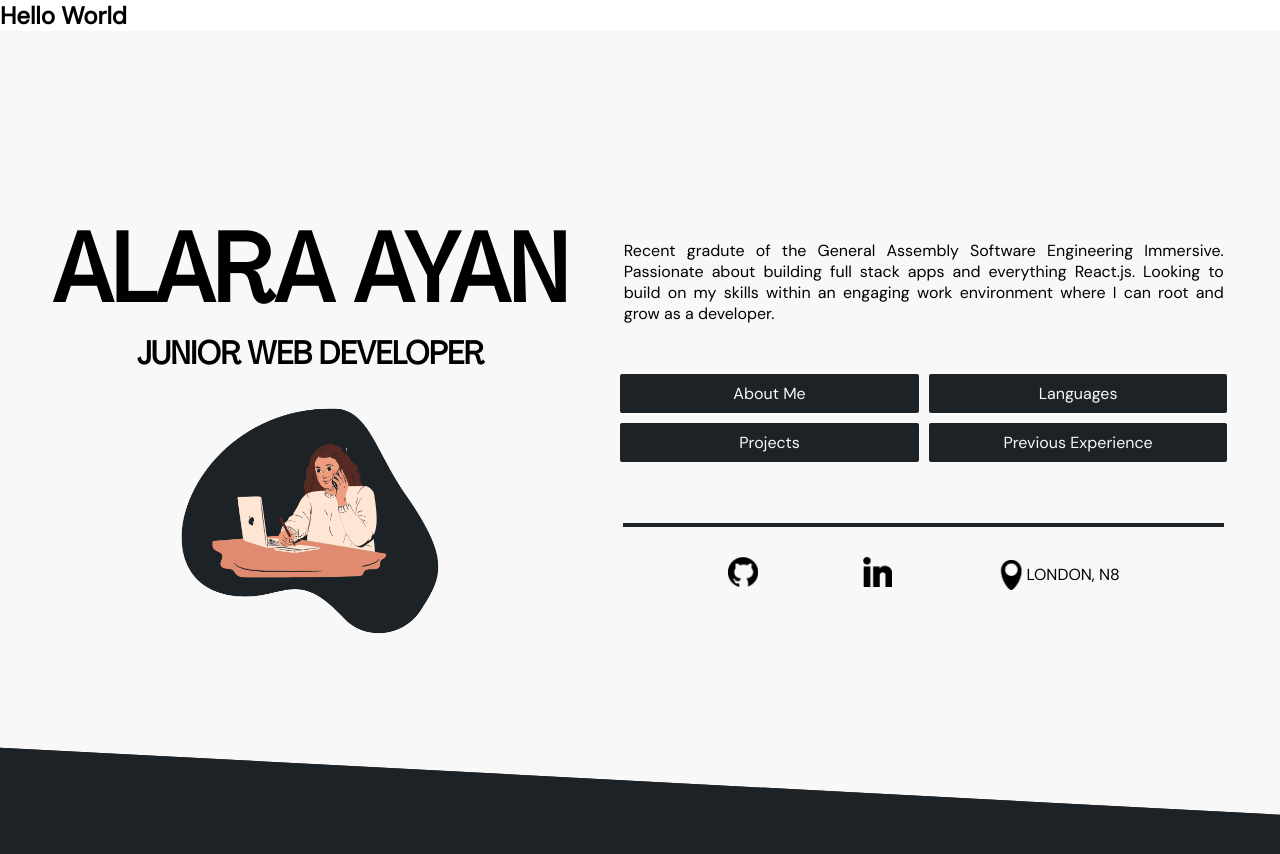
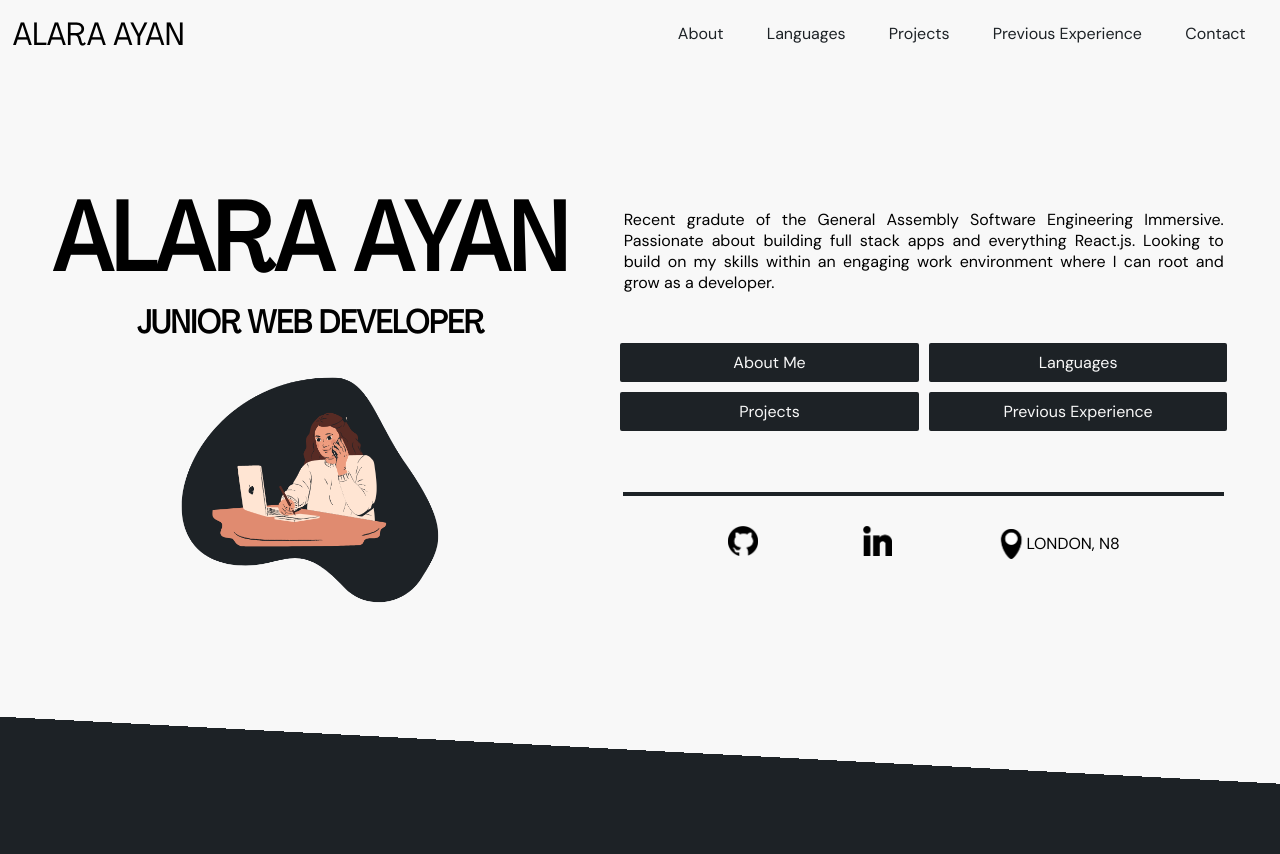
Before and after one commit to alaraayan/portfolio, a React (Create React App) app: page / in a window 1280 px wide. Shown: the top 854 px of the page. Built offline with nearby package versions, Linux system fonts and the light colour scheme.

Commit message:
sticky navbar

```diff
--- a/package.json
+++ b/package.json
@@ -6,6 +6,7 @@
     "axios": "^0.21.4",
     "eslint-plugin-jsx-a11y": "^6.4.1",
     "eslint-plugin-react-hooks": "^4.3.0",
+    "hamburger-react": "^2.4.1",
     "http-proxy-middleware": "^1.3.1",
     "react": "^17.0.2",
     "react-dom": "^17.0.2",
--- a/src/App.js
+++ b/src/App.js
@@ -13,9 +13,12 @@ function App() {
 
 
   return (
-    <Router>
+    <>
       <Nav />
       <Hero />
+
+      <Router>
+
 
         <About title="about" subtitle="about"/>
         <Languages title="languages" subtitle="languages"/>
@@ -23,6 +26,7 @@ function App() {
         <WorkExperience title="experience" subtitle="experience"/>
         <Contact title="contact" subtitle="contact"/>
       </Router>
+    </>
   )
 }
 
--- a/src/components/Hero.js
+++ b/src/components/Hero.js
@@ -12,8 +12,8 @@ export default function Hero() {
       <div className="component-container light">
         <div className="column-flex-container">
           <div className="title-container">
-            <h1 className="caps">alara ayan</h1>
-            <h4 className="caps">junior web developer</h4>
+            <h1 className="caps title-font">alara ayan</h1>
+            <h4 className="caps title-font medium-title">junior web developer</h4>
           </div>
           <img src={alara} alt="alara icon" id="alara"></img>
         </div>
--- a/src/components/Nav.js
+++ b/src/components/Nav.js
@@ -1,3 +1,66 @@
+import React from 'react'
+import { Link } from 'react-scroll'
+// import { Cross as Hamburger } from 'hamburger-react'
+
 export default function Nav() {
-  return <h2>Hello World</h2>
+
+
+  return (
+    <div className="navbar">
+
+      <div className="navbar-flex-container">
+        <div className="title-font medium-title">ALARA AYAN</div>
+        <div className="navbar-links-container ">
+          {/* <div className="menu-items-end" onClick={handleSideBar}>
+          <Hamburger toggled={sidebarShow} toggle={setSidebarShow} />
+        </div> */}
+          <Link
+            activeClass="active"
+            to="about"
+            spy={true}
+            smooth={true}
+            duration={500}
+            className="navbar-link"
+          >About</Link>
+          {/* <p>|</p> */}
+          <Link
+            activeClass="active"
+            to="languages"
+            spy={true}
+            smooth={true}
+            duration={500}
+            className="navbar-link"
+          >Languages</Link>
+          {/* <p>|</p> */}
+          <Link
+            activeClass="active"
+            to="projects"
+            spy={true}
+            smooth={true}
+            duration={500}
+            className="navbar-link"
+          >Projects</Link>
+          {/* <p>|</p> */}
+          <Link
+            activeClass="active"
+            to="experience"
+            spy={true}
+            smooth={true}
+            duration={500}
+            className="navbar-link"
+          >Previous Experience</Link>
+          {/* <p>|</p> */}
+          <Link
+            activeClass="active"
+            to="contact"
+            spy={true}
+            smooth={true}
+            duration={500}
+            className="navbar-link"
+          >Contact</Link>
+        </div>
+      </div>
+
+    </div>
+  )
 }
--- a/src/styles/main.scss
+++ b/src/styles/main.scss
@@ -2,6 +2,7 @@ $beige: #F8F8F8;
 $black: #1D2226;
 $title-font: PPAgrandir;
 $general-text-font: 'DM Sans', sans-serif;
+
 
 @font-face {
   font-family: 'PPAgrandir';
@@ -31,7 +32,7 @@ $general-text-font: 'DM Sans', sans-serif;
   text-transform: uppercase;
 }
 
-h1, h4 {
+.title-font {
   font-family: $title-font, medium;
 }
 
@@ -39,7 +40,7 @@ h1 {
   font-size: 600%;
 }
 
-h4 {
+.medium-title {
   font-size: 200%;
   text-align: center;
 }
@@ -72,6 +73,7 @@ h4 {
     .grid-flex-container, .column-flex-container, .hero-text {
       max-width: 80%;
     }
+
   }
 }
 
@@ -163,6 +165,9 @@ h4 {
   position: absolute;
   overflow-x: hidden;
   right: -1px;
+  @media only screen and (max-width: 1095px){
+      display: none;
+    }
 }
 
 .section-break-horizontal {
@@ -178,3 +183,40 @@ h4 {
 .contact-links img {
   min-width: 33%;
 }
+
+//****NAVBAR****//
+
+.navbar-link {
+  cursor: pointer;
+}
+.navbar {
+  width: 100vw;
+  position: fixed;
+}
+.navbar-flex-container {
+  display: flex;
+  justify-content: space-between;
+  padding: 1%;
+  background-color: $beige;
+  margin: 0;
+  // position: fixed;
+
+  .navbar-links-container {
+    display: flex;
+    justify-content: flex-end;
+    align-items: center;
+    flex: 2;
+
+  }
+}
+
+.navbar-link {
+  margin: 0 2%;
+  color: $black;
+
+}
+
+.navbar-dark {
+  color: $beige;
+  background-color: $black;
+}
```
Also changed, not shown: 1 other file (tests, documents, lock files or other folders). Lines whose indentation alone changed are shown as unchanged.
